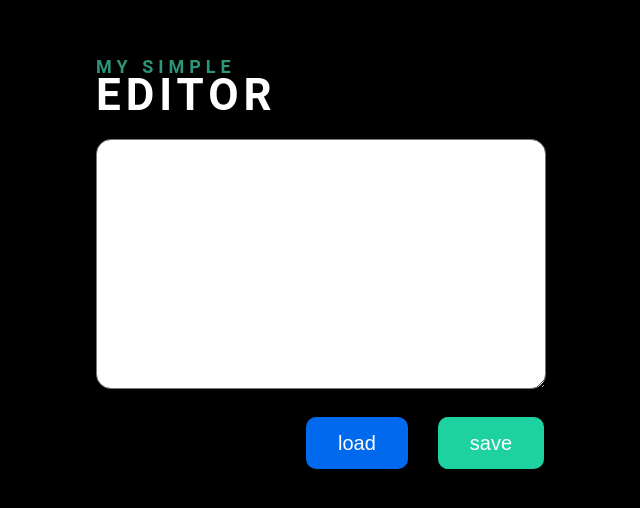
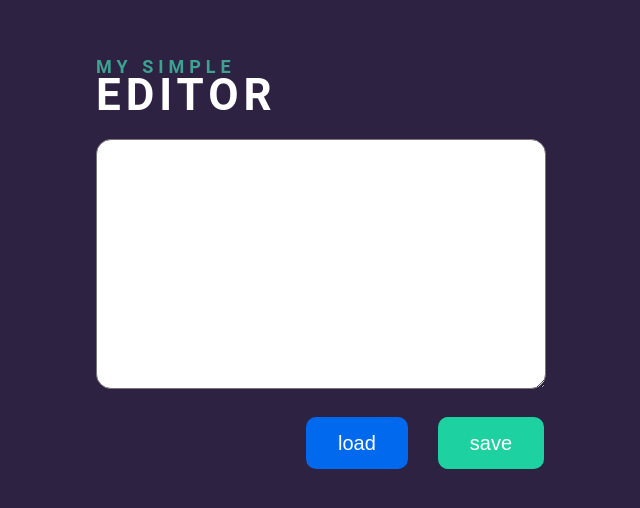
Before and after one commit to MariuszMazyrko/wk_VIII_08.07.2019, a website: page src/content/index.html in a window 1280 px wide. Shown: the part 168-676 px from the top of the page, without its empty margins (319-959 px from the left). Drawn offline with nearby package versions, Linux system fonts and the light colour scheme; files that its build step writes are made by us from their sources.

Commit message:
fix: color bg

```diff
--- a/src/scss/main.scss
+++ b/src/scss/main.scss
@@ -14,7 +14,7 @@ html {
 
 body {
   color: $yellow;
-  background: $violet;
+  background: #2d2241;
   height: 50em;
   min-width: 500px;
   display: flex;
```
